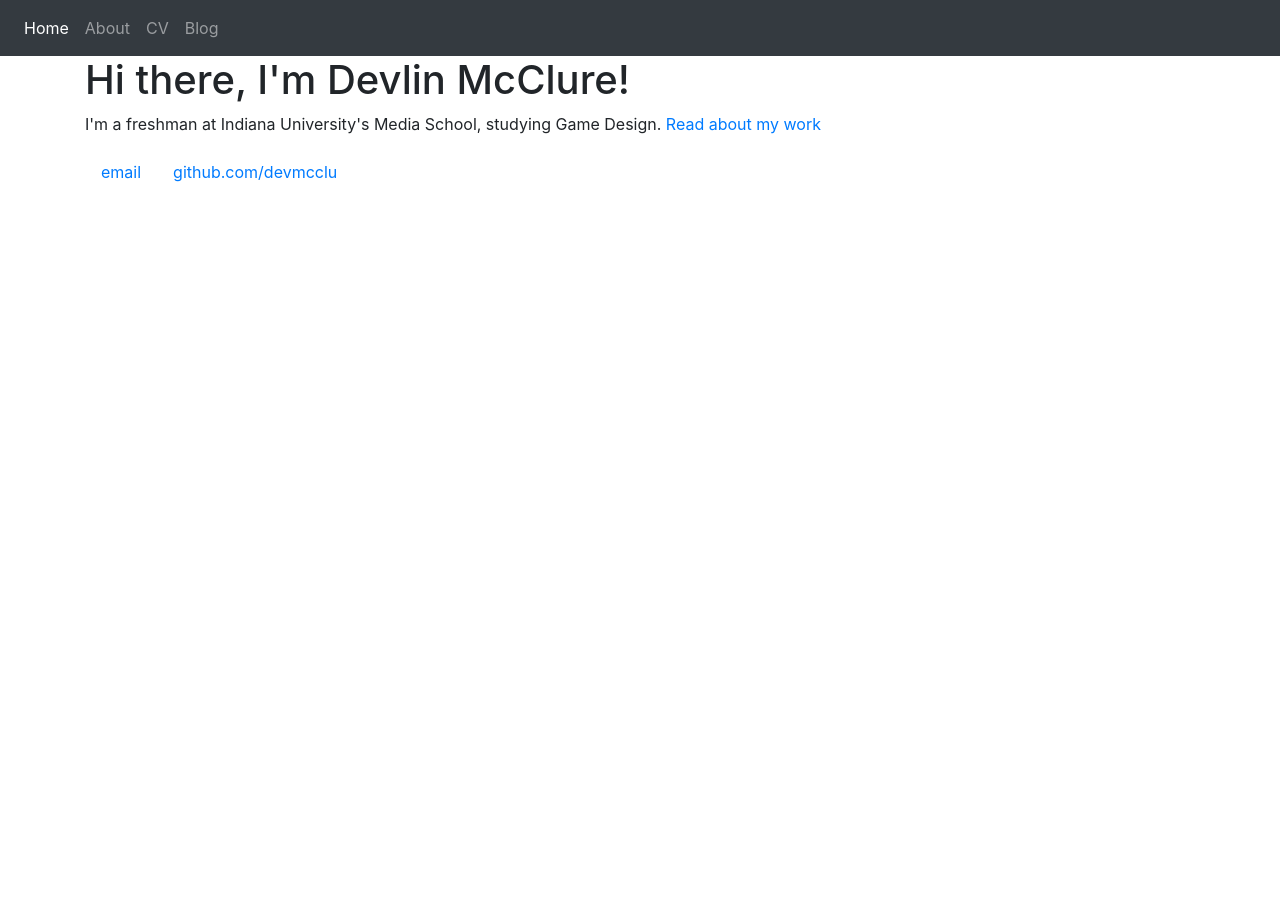
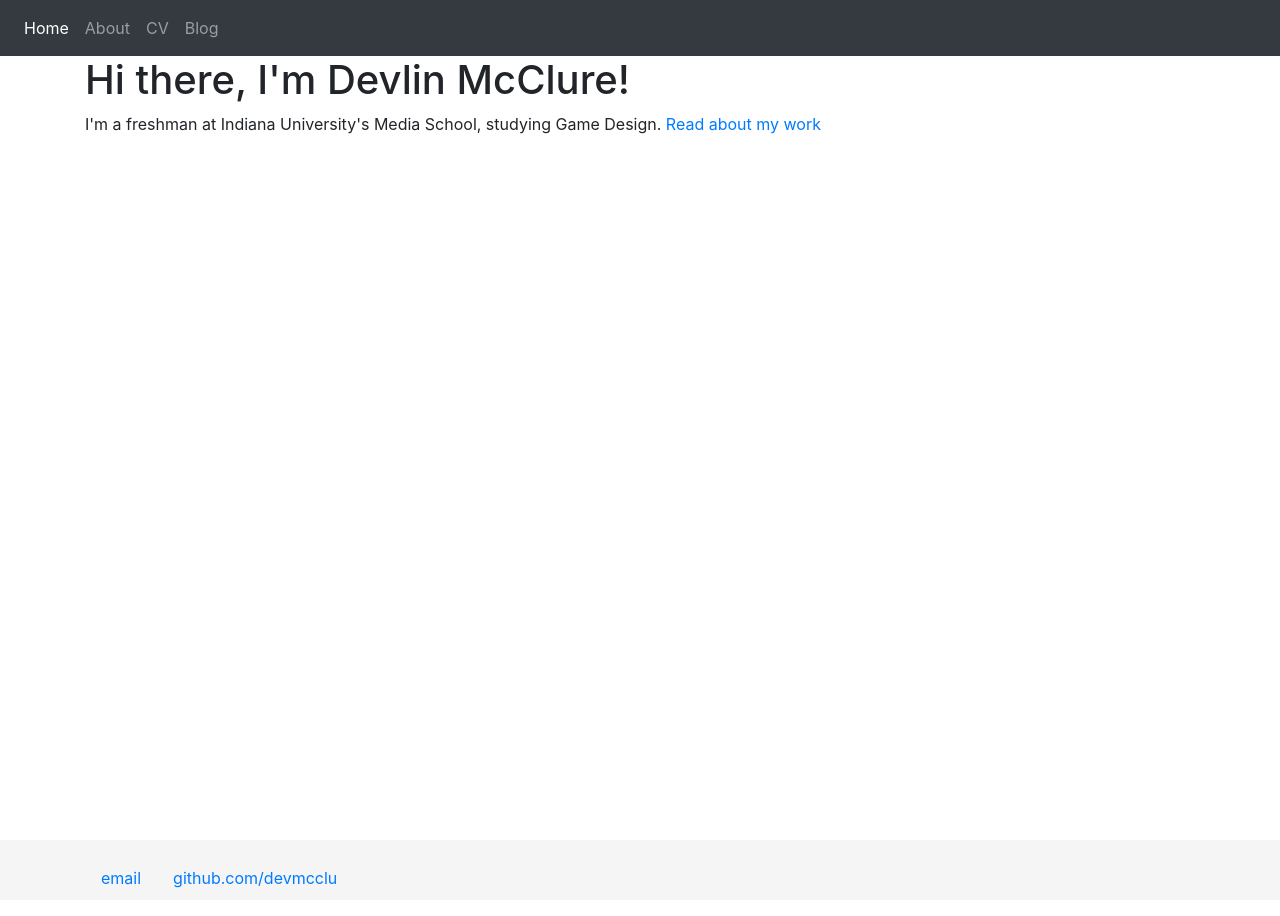
Before and after one commit to devmcclu/devmcclu.github.io-old, a Jekyll site: the page built from index.html, in a window 1280 px wide. Built offline with Jekyll 4.4.1, drawn with Linux system fonts in a browser that asks for light colours.

Commit message:
New footer CSS

```diff
--- a/css/main.css
+++ b/css/main.css
@@ -32,6 +32,15 @@ p {
     border-top: 1px solid #d5d5d5;
     font-size: .8em;
 }*/
+/*New footer*/
+.footer {
+  position: absolute;
+  bottom: 0;
+  width: 100%;
+  height: 60px; /* Set the fixed height of the footer here */
+  line-height: 60px; /* Vertically center the text there */
+  background-color: #f5f5f5;
+}
 
 ul.posts {
     margin: 20px auto 40px;
```
